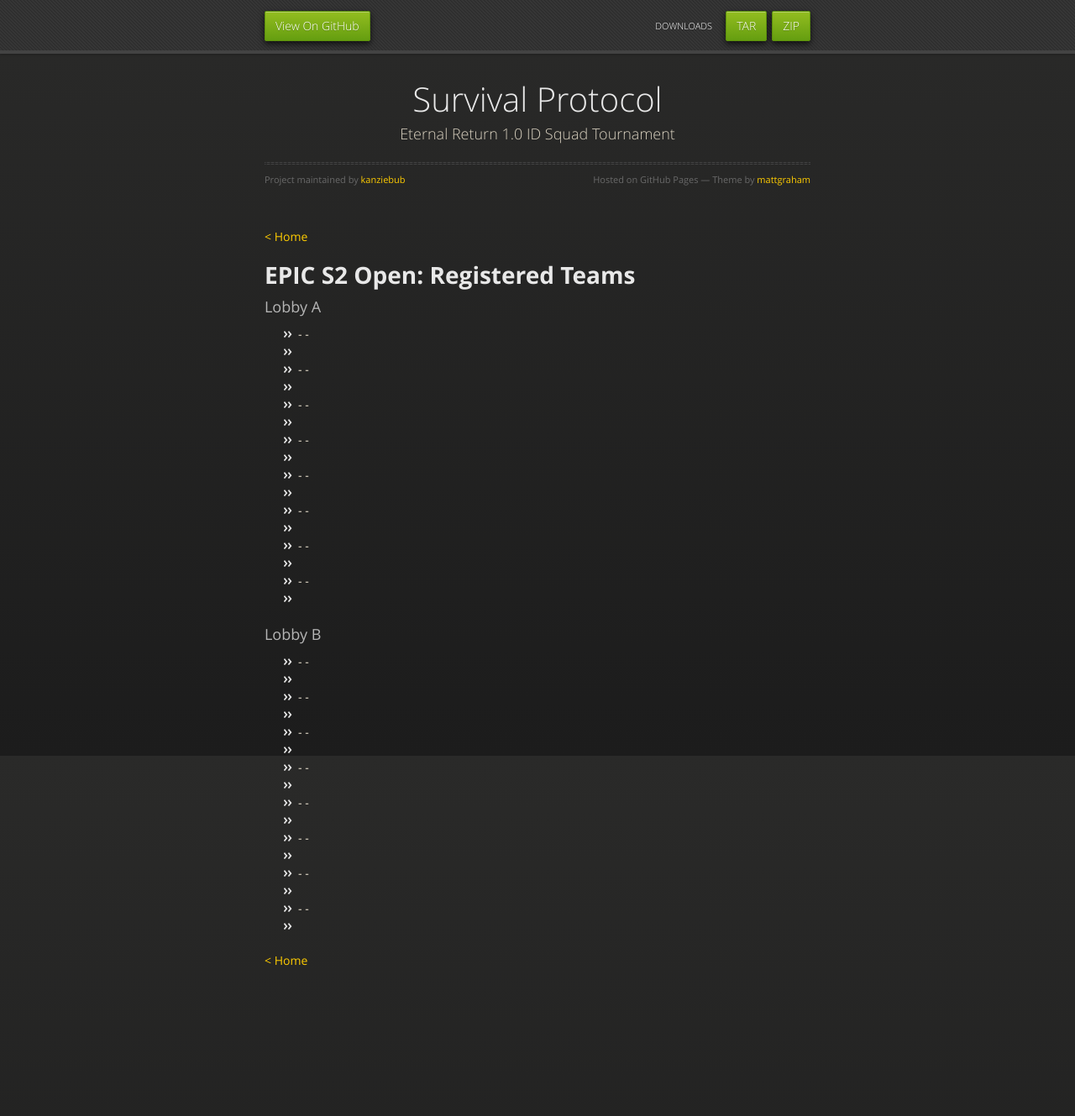
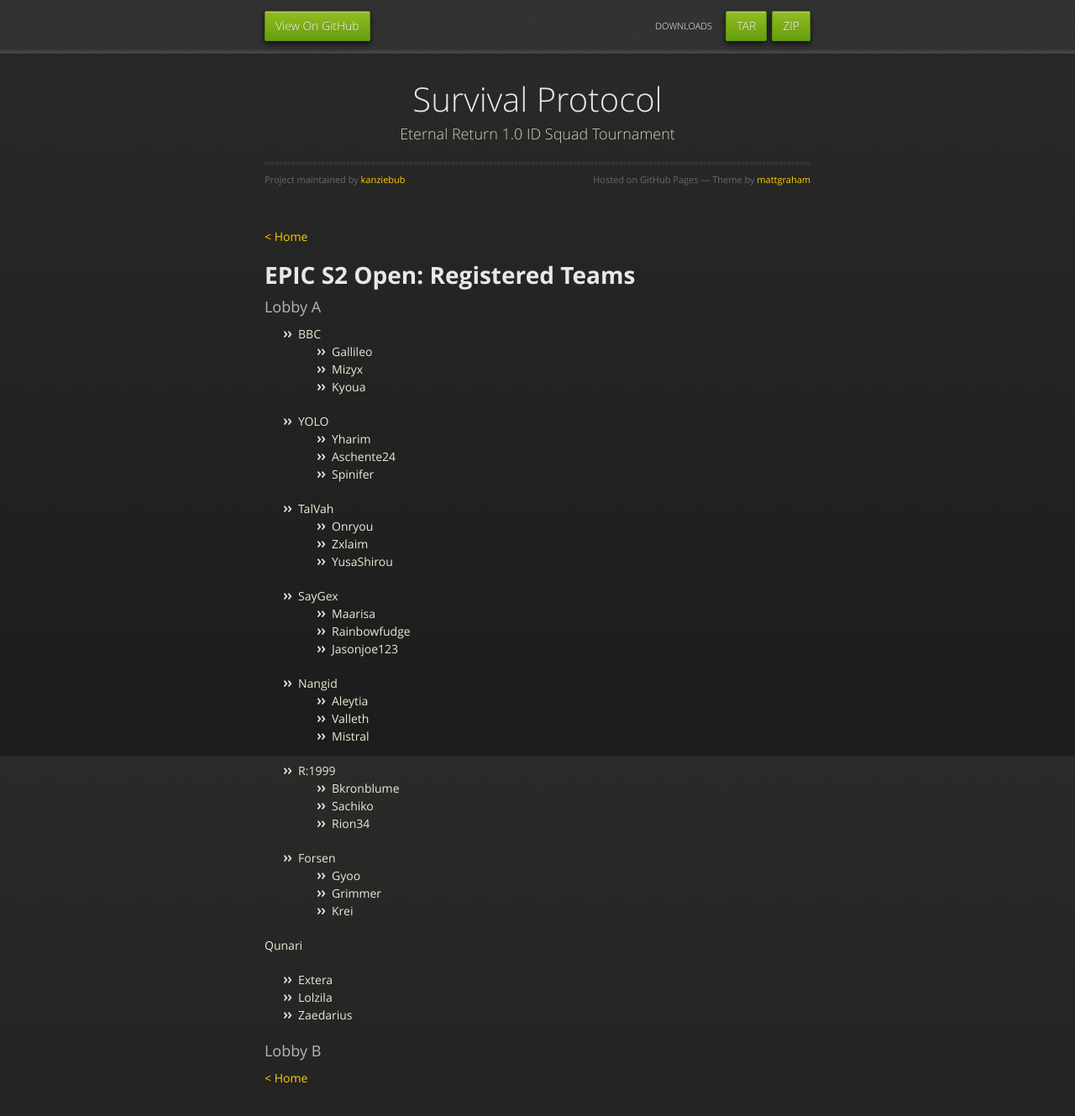
Before and after one commit to kanziebub/SurvivalProtocol, a Jekyll site: the page built from EPIC/03/teams.md, in a window 1280 px wide and 1400 px high. Shown: the top 1329 px of the window at 84% size. Built offline with Jekyll 4.4.1, drawn with Linux system fonts in a browser that asks for light colours.

Commit message:
lobby a teams

```diff
--- a/EPIC/03/teams.md
+++ b/EPIC/03/teams.md
@@ -8,72 +8,48 @@ layout: default
 
 ### Lobby A
 
--
-  -
-  -
-  -
--
-  -
-  -
-  -
--
-  -
-  -
-  -
--
-  -
-  -
-  -
--
-  -
-  -
-  -
--
-  -
-  -
-  -
--
-  -
-  -
-  -
--
-  -
-  -
-  -
+- BBC
+  - Gallileo
+  - Mizyx
+  - Kyoua
+
+- YOLO
+  - Yharim
+  - Aschente24
+  - Spinifer
+
+- TalVah
+  - Onryou
+  - Zxlaim
+  - YusaShirou
+
+- SayGex
+  - Maarisa
+  - Rainbowfudge
+  - Jasonjoe123
+
+- Nangid
+  - Aleytia
+  - Valleth
+  - Mistral
+
+- R:1999
+  - Bkronblume
+  - Sachiko
+  - Rion34
+
+- Forsen
+  - Gyoo
+  - Grimmer
+  - Krei
+
+Qunari
+  - Extera
+  - Lolzila
+  - Zaedarius
 
 ### Lobby B
 
--
-  -
-  -
-  -
--
-  -
-  -
-  -
--
-  -
-  -
-  -
--
-  -
-  -
-  -
--
-  -
-  -
-  -
--
-  -
-  -
-  -
--
-  -
-  -
-  -
--
-  -
-  -
-  -
+
 
 [< Home](https://kanziebub.github.io/SurvivalProtocol/)
```
